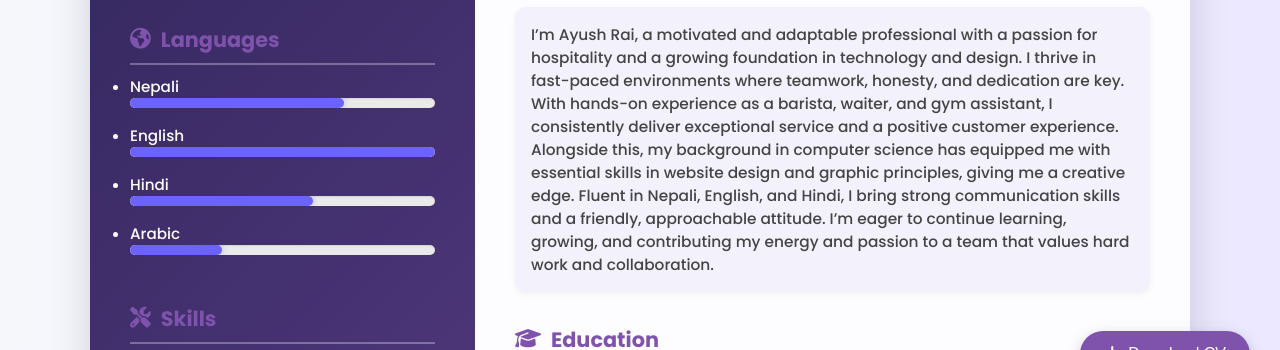
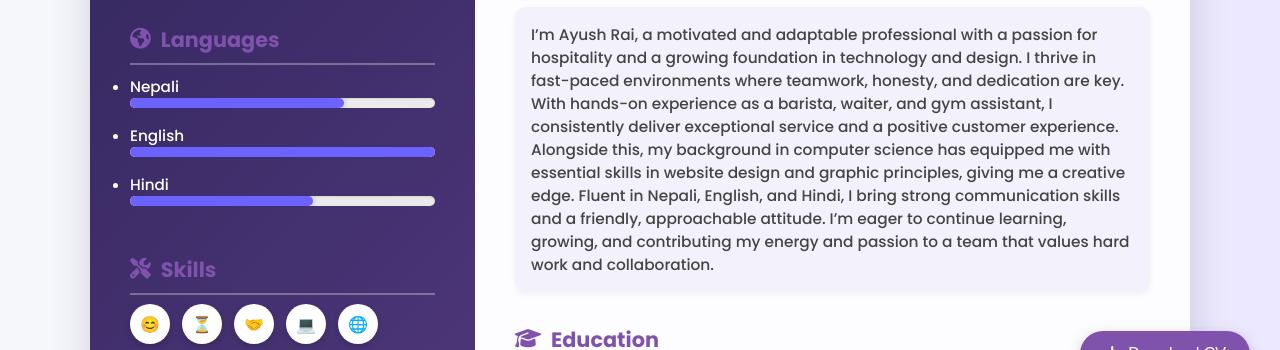
Before and after one commit to Kenakihub/Ayushrai, a plain HTML site: page index.html in a window 1280 px wide. Shown: the part 393-743 px from the top of the page. Drawn offline with Linux system fonts and the light colour scheme.

Commit message:
Update index.html

```diff
--- a/index.html
+++ b/index.html
@@ -605,9 +605,6 @@
           <li>Hindi
             <div class="progress-bar"><div class="progress-fill" style="width: 60%"></div></div>
           </li>
-          <li>Arabic
-            <div class="progress-bar"><div class="progress-fill" style="width: 30%"></div></div>
-          </li>
         </ul>
       </div>
 
```
